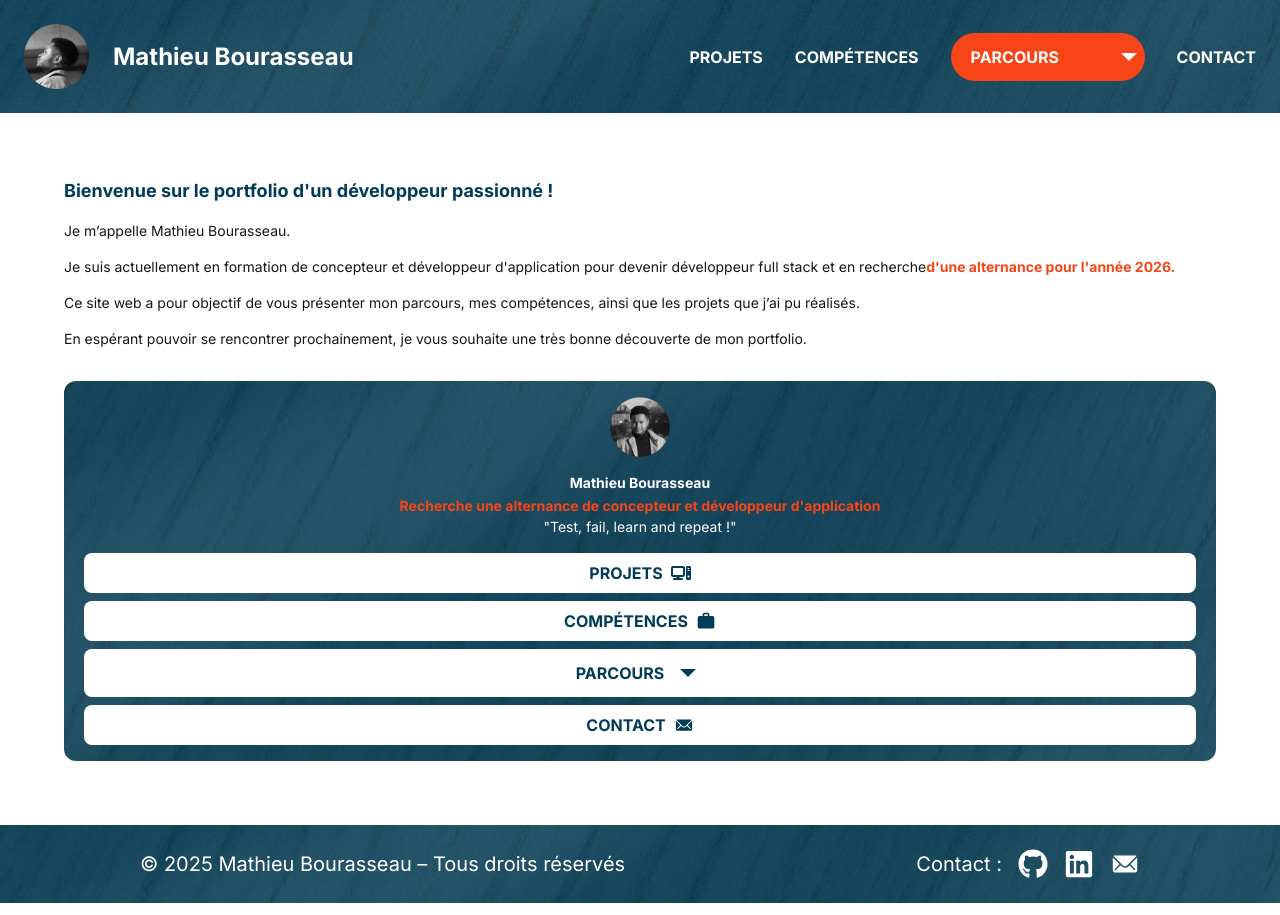
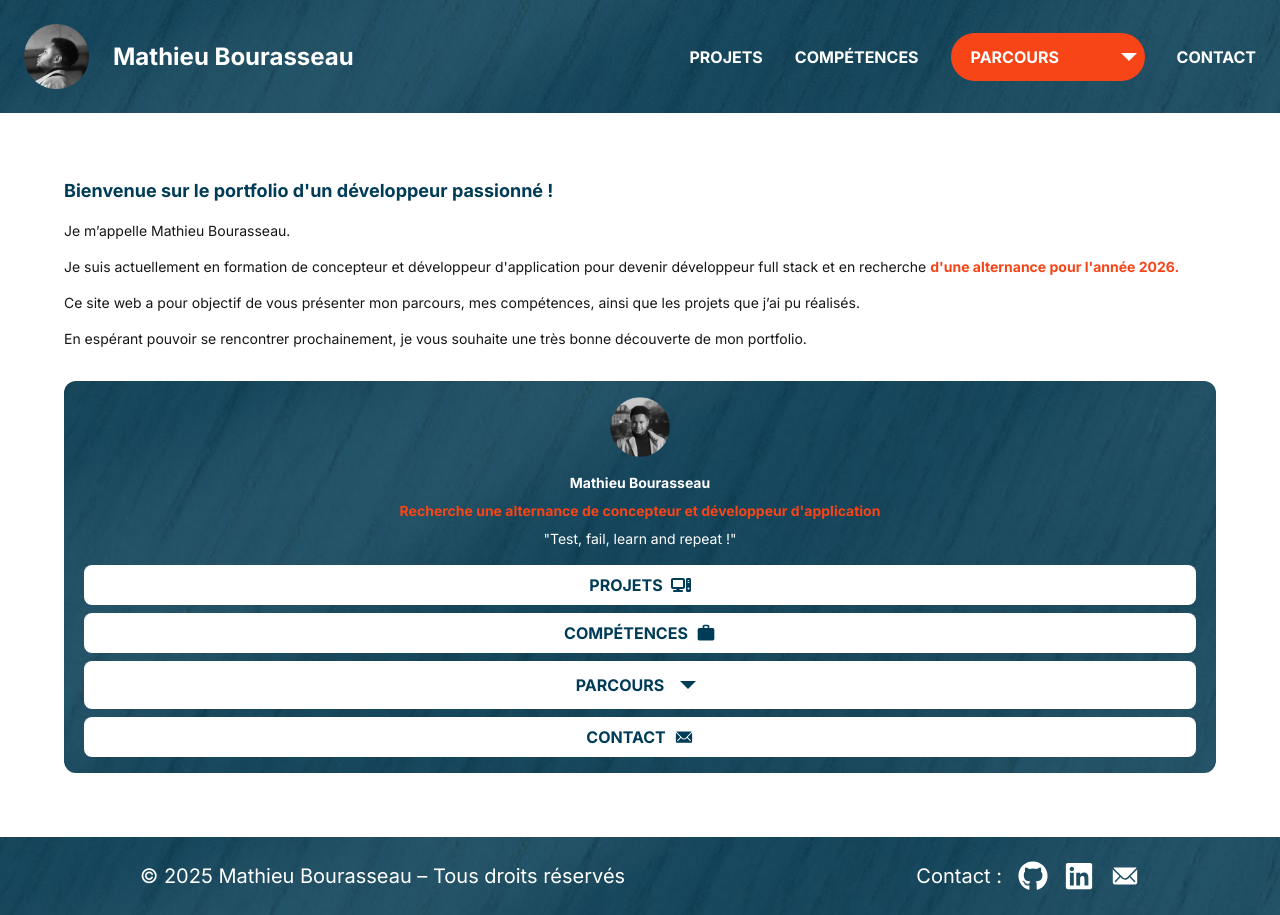
Before and after one commit to MathieuBourasseau/react-portfolio, a Next.js app: page / in a window 1280 px wide. Built offline with nearby package versions, Linux system fonts and the light colour scheme.

Commit message:
feat: space added between p and span

```diff
--- a/components/HomePage.tsx
+++ b/components/HomePage.tsx
@@ -54,7 +54,7 @@ export default function HomePage() {
                 <div className="flex flex-col gap-4">
                     <p className="text-sm">Je m’appelle Mathieu Bourasseau.</p>
                     <p className="text-sm">
-                        Je suis actuellement en formation de concepteur et développeur d'application pour devenir développeur full stack et en recherche
+                        Je suis actuellement en formation de concepteur et développeur d'application pour devenir développeur full stack et en recherche {""}
                         <span className="text-sm font-bold text-[#F74518]">d'une alternance pour l'année 2026.</span>
                     </p>
                     <p className="text-sm">Ce site web a pour objectif de vous présenter mon parcours, mes compétences, ainsi que les projets que j’ai pu réalisés.</p>
@@ -71,10 +71,10 @@ export default function HomePage() {
                         alt="Avatar de Mathieu Bourasseau"
                     />
 
-                    <div className="">
-                        <p className="text-sm text-white font-bold text-center">Mathieu Bourasseau</p>
-                        <span className="text-sm font-bold text-[#F74518] text-center">Recherche une alternance de concepteur et développeur d'application</span>
-                        <p className="text-sm text-center text-white">"Test, fail, learn and repeat !"</p>
+                    <div className="flex flex-col gap-2 text-center">
+                        <p className="text-sm text-white font-bold ">Mathieu Bourasseau</p>
+                        <span className="text-sm font-bold text-[#F74518] ">Recherche une alternance de concepteur et développeur d'application</span>
+                        <p className="text-sm text-white">"Test, fail, learn and repeat !"</p>
                     </div>
 
                     {/* LIST OF LINKS */}
```
